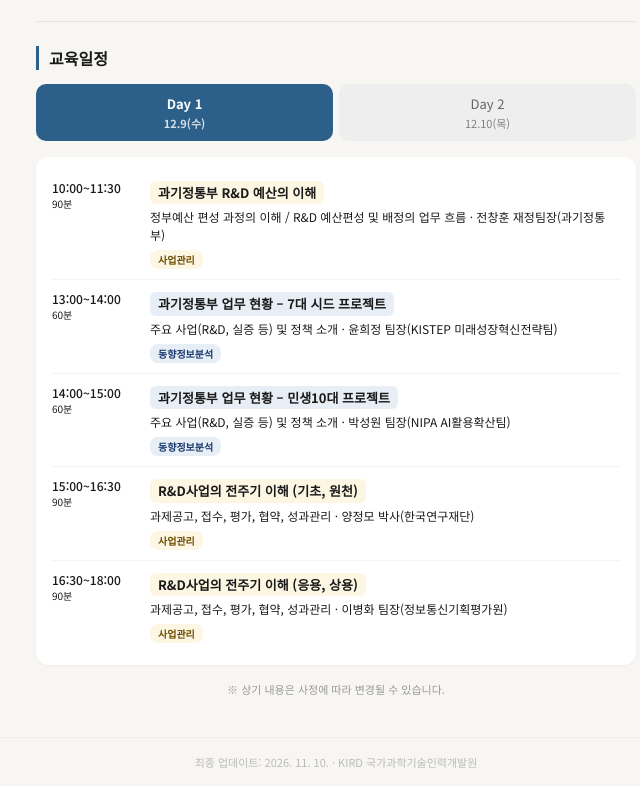
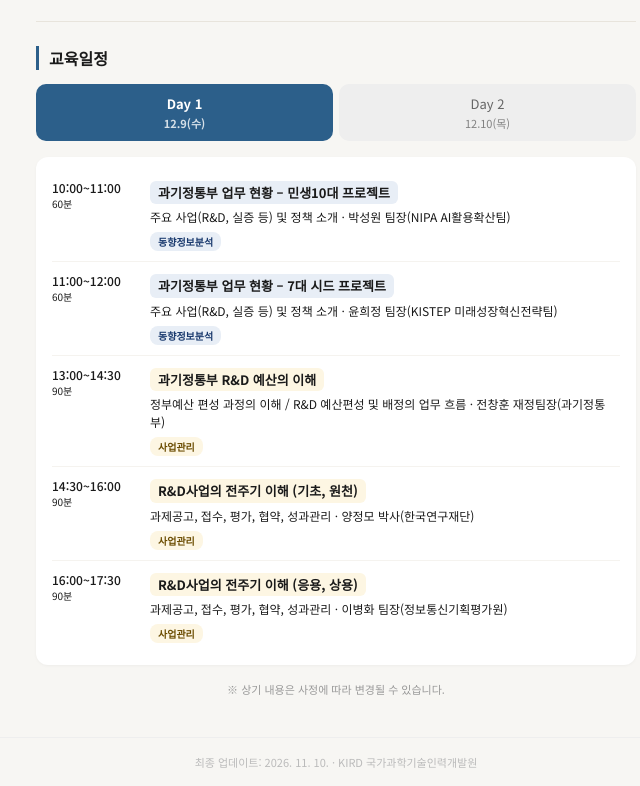
Before and after one commit to kird0/new-director, a plain HTML site: page index.html in a window 1280 px wide. Shown: the part 667-1453 px from the top of the page, without its empty margins (304-944 px from the left). Drawn offline with nearby package versions, Linux system fonts and the light colour scheme.

Commit message:
Update schedule times and titles in index.html

```diff
--- a/index.html
+++ b/index.html
@@ -62,31 +62,31 @@ var DEFAULT_DATA = {
     date: "12.9(수)",
     label: "Day 1",
     sessions: [{
-      time: "10:00~11:30",
+      time: "10:00~11:00",
+      min: "60분",
+      title: "과기정통부 업무 현황 – 민생10대 프로젝트",
+      desc: "주요 사업(R&D, 실증 등) 및 정책 소개  ·  박성원 팀장(NIPA AI활용확산팀)",
+      tag: "동향정보분석"
+    }, {
+      time: "11:00~12:00",
+      min: "60분",
+      title: "과기정통부 업무 현황 – 7대 시드 프로젝트",
+      desc: "주요 사업(R&D, 실증 등) 및 정책 소개  ·  윤희정 팀장(KISTEP 미래성장혁신전략팀)",
+      tag: "동향정보분석"
+    }, {
+      time: "13:00~14:30",
       min: "90분",
       title: "과기정통부 R&D 예산의 이해",
       desc: "정부예산 편성 과정의 이해 / R&D 예산편성 및 배정의 업무 흐름  ·  전창훈 재정팀장(과기정통부)",
       tag: "사업관리"
     }, {
-      time: "13:00~14:00",
-      min: "60분",
-      title: "과기정통부 업무 현황 – 7대 시드 프로젝트",
-      desc: "주요 사업(R&D, 실증 등) 및 정책 소개  ·  윤희정 팀장(KISTEP 미래성장혁신전략팀)",
-      tag: "동향정보분석"
-    }, {
-      time: "14:00~15:00",
-      min: "60분",
-      title: "과기정통부 업무 현황 – 민생10대 프로젝트",
-      desc: "주요 사업(R&D, 실증 등) 및 정책 소개  ·  박성원 팀장(NIPA AI활용확산팀)",
-      tag: "동향정보분석"
-    }, {
-      time: "15:00~16:30",
+      time: "14:30~16:00",
       min: "90분",
       title: "R&D사업의 전주기 이해 (기초, 원천)",
       desc: "과제공고, 접수, 평가, 협약, 성과관리  ·  양정모 박사(한국연구재단)",
       tag: "사업관리"
     }, {
-      time: "16:30~18:00",
+      time: "16:00~17:30",
       min: "90분",
       title: "R&D사업의 전주기 이해 (응용, 상용)",
       desc: "과제공고, 접수, 평가, 협약, 성과관리  ·  이병화 팀장(정보통신기획평가원)",
```
